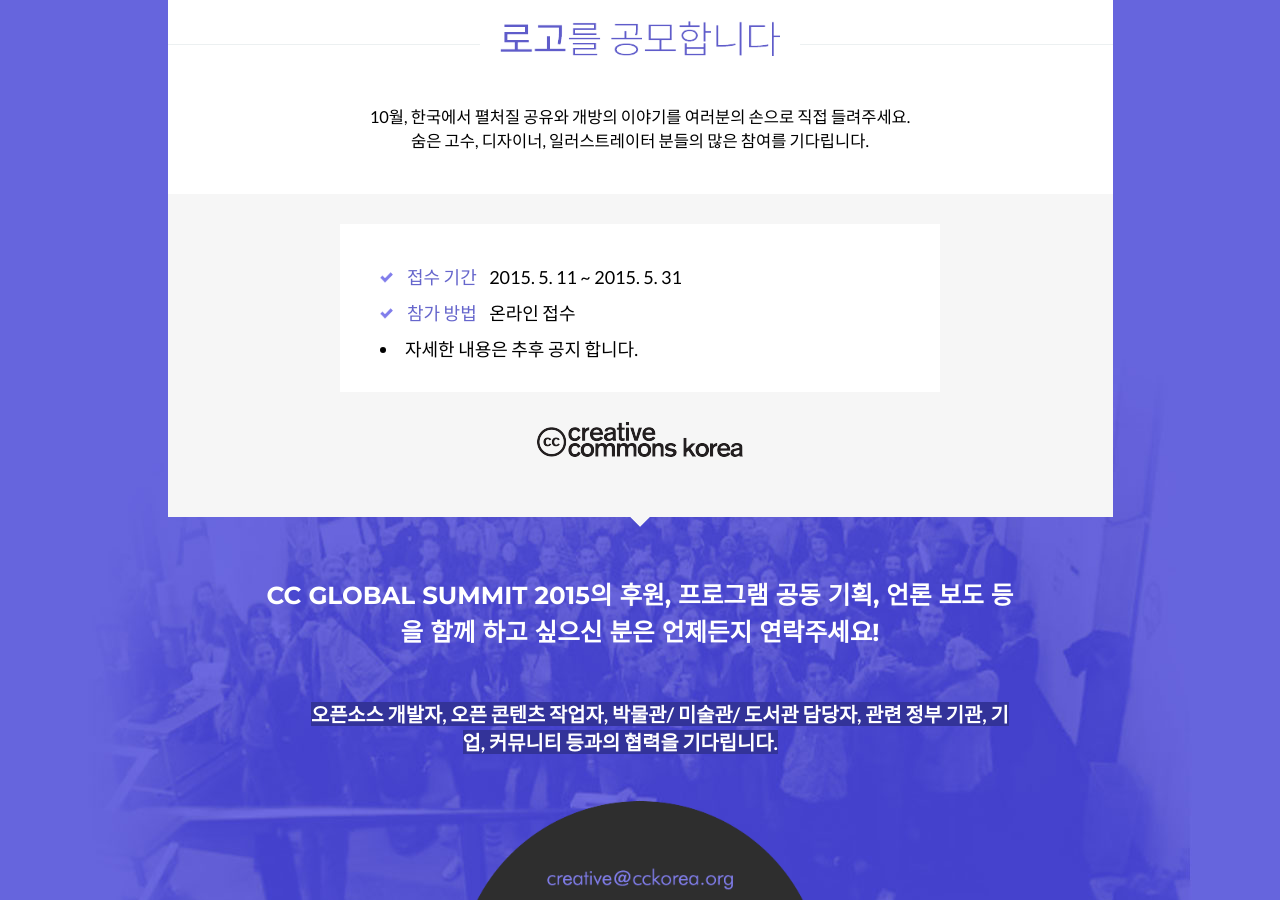
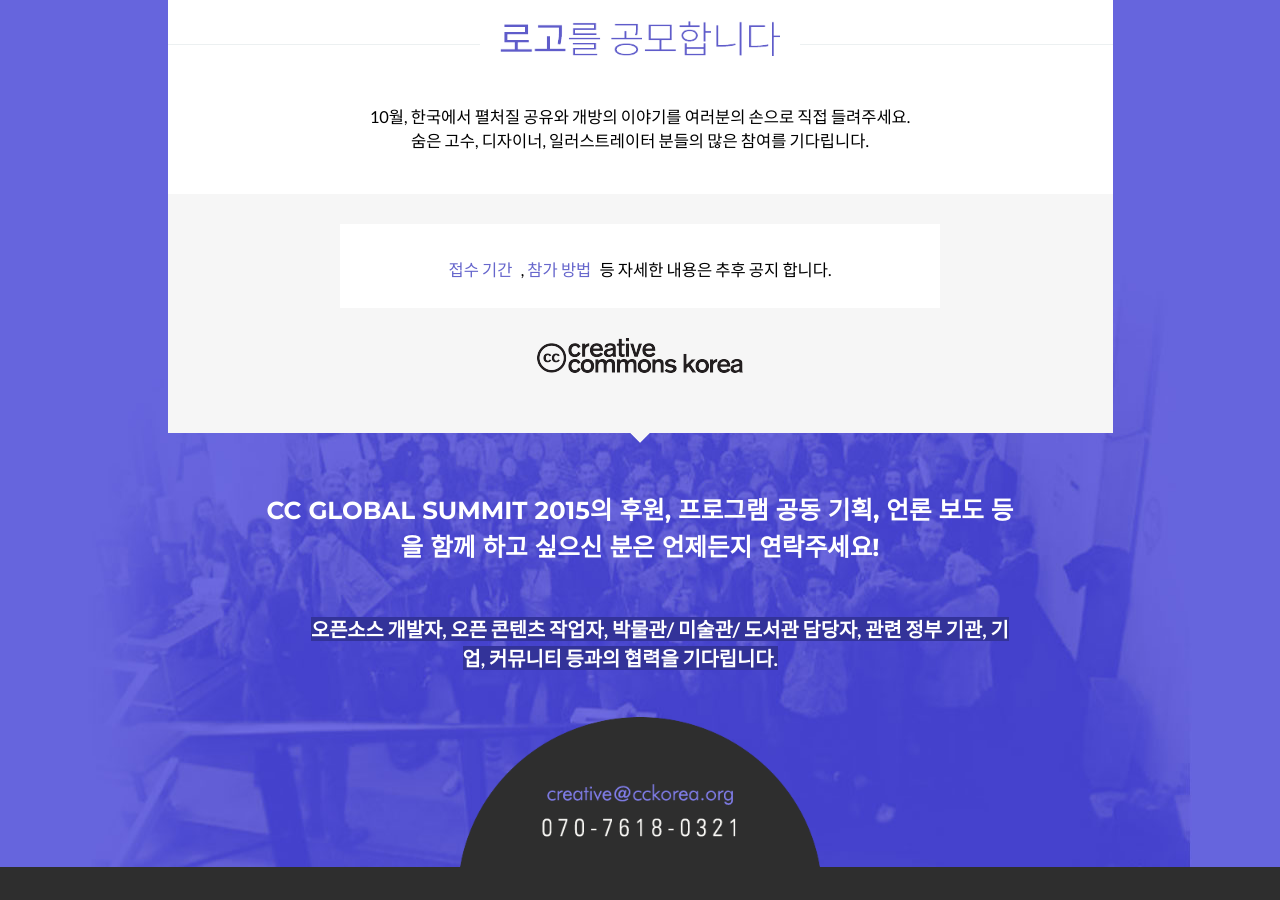
Before and after one commit to creativecommonskorea/2015-global-summit, a Jekyll site: the page built from index.html, in a window 1280 px wide and 900 px high, scrolled down 1526 px. Built offline with Jekyll 4.4.1, drawn with Linux system fonts in a browser that asks for light colours.

Commit message:
로고 공모 일정 HQ와 협의

```diff
--- a/_includes/logo-open.html
+++ b/_includes/logo-open.html
@@ -25,11 +25,7 @@
               <div class="col-sm-8 col-sm-offset-2 box">
                 <div class="card">
                   <div class="details">
-                    <ul>
-                      <li><span class="title">접수 기간</span>  2015. 5. 11 ~ 2015. 5. 31</li>
-                      <li><span class="title">참가 방법</span>  온라인 접수 </li>
-                      <li class="notes">자세한 내용은 추후 공지 합니다. </li>
-                    </ul>
+                    <p class="text-center"><span class="title">접수 기간</span>, <span class="title">참가 방법</span>등 자세한 내용은 추후 공지 합니다.</p>
                   </div>
                 </div>
                 <p><a href="http://cckorea.org" target="_blank"><img class="cck img-responsive img-centered" src="/img/logo-cck.png" alt="cckorea" /></a></p>
```
